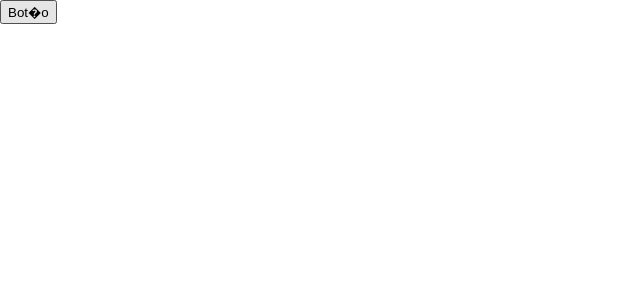
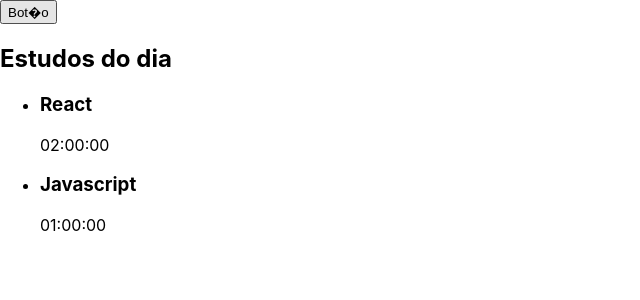
Before and after one commit to ferfujikawa/alura-studies, a React (Create React App) app: page / in a window 1280 px wide. Shown: the top 300 px of the page, without its empty margins (0-640 px from the left). Built offline with nearby package versions, Linux system fonts and the light colour scheme; the HTML template or start-up script is replaced by a standard one.

Commit message:
Criação do componente Lista.

```diff
--- a/src/App.tsx
+++ b/src/App.tsx
@@ -1,10 +1,12 @@
 import React from 'react';
 import Botao from './components/Botao';
+import Lista from './components/Lista';
 
 function App() {
   return (
     <div className="App">
-          <Botao/>
+          <Botao />
+          <Lista />
     </div>
   );
 }
--- /dev/null
+++ b/src/components/Lista/index.tsx
@@ -0,0 +1,29 @@
+import React from 'react';
+
+function Lista() {
+    return (
+        <aside>
+            <h2> Estudos do dia </h2>
+            <ul>
+                <li>
+                    <h3>
+                        React
+                    </h3>
+                    <span>
+                        02:00:00
+                    </span>
+                </li>
+                <li>
+                    <h3>
+                        Javascript
+                    </h3>
+                    <span>
+                        01:00:00
+                    </span>
+                </li>
+            </ul>
+        </aside>
+    )
+}
+
+export default Lista;
```
